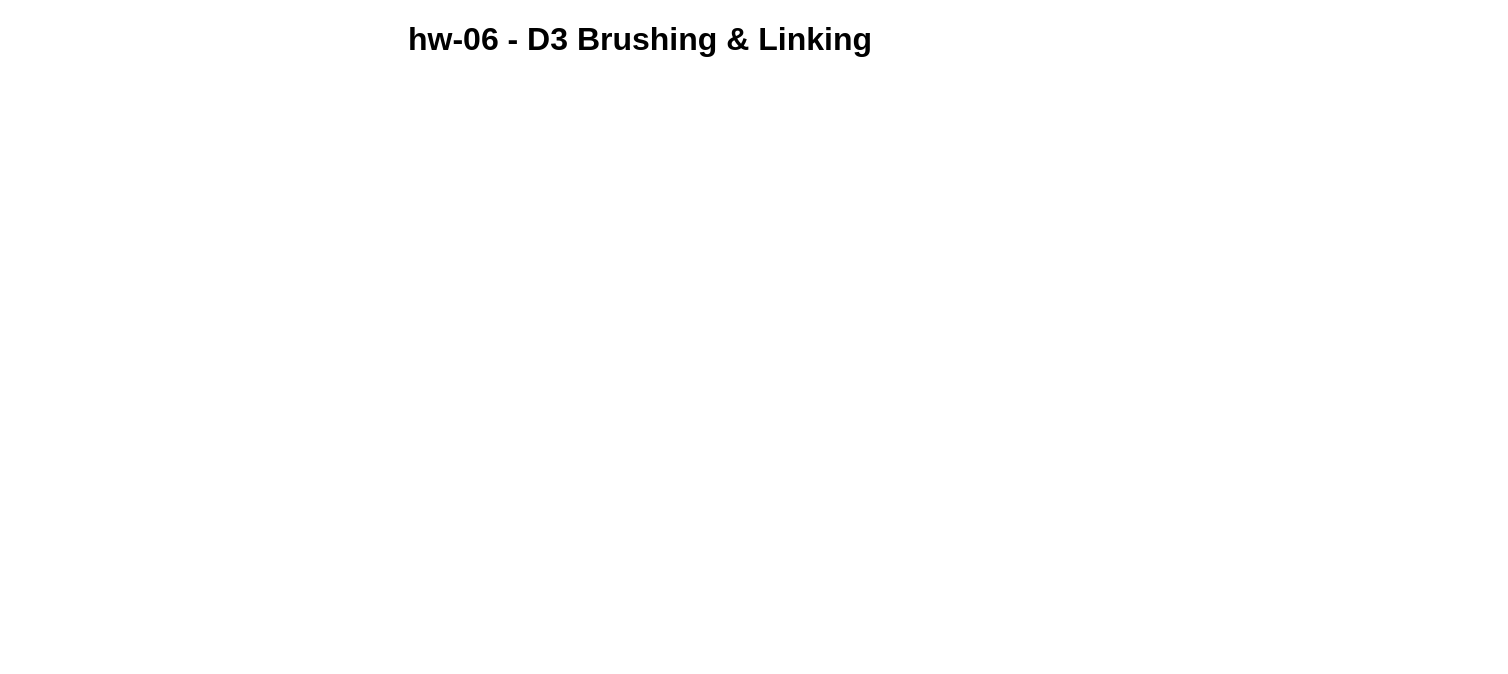
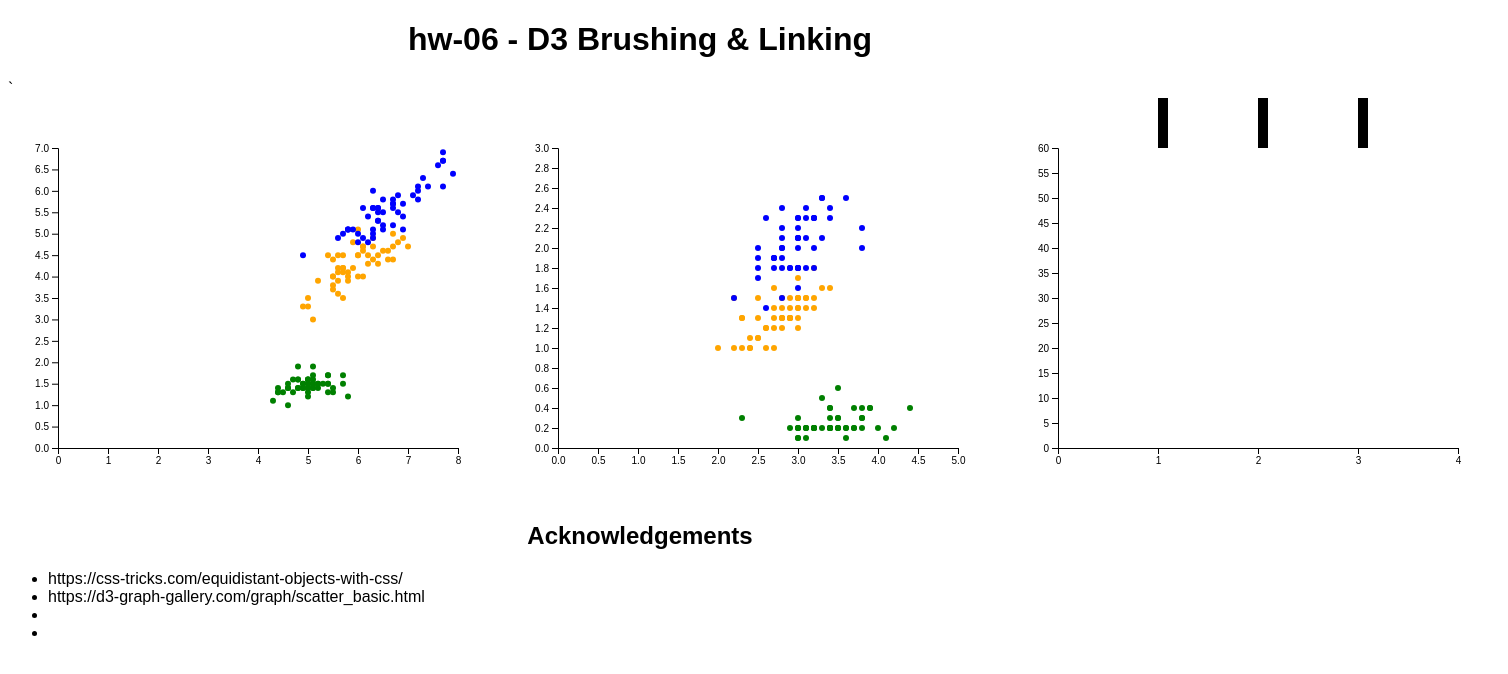
Before and after one commit to DS4200-S23-Class/hw-06-joey-julian, a plain HTML site: page index.html in a window 1280 px wide. Shown: the whole page, 1508 px wide, since content can reach past the window. Drawn offline with Linux system fonts and the light colour scheme.

Commit message:
first two graphs third in progress

```diff
--- a/hw6_stylesheet.css
+++ b/hw6_stylesheet.css
@@ -6,26 +6,11 @@ body {
     text-align: center;
 }
 
-.column {
-    float: left;
+.container {
+    display: flex;
+    justify-content: space-between;
 }
 
-/* Set width length for the left, right and middle columns */
-.left {
-    width: 33%;
-    fill: background-color: #DBF9FC;
+h2 {
+    text-align: center;
 }
-
-.right {
-    width: 33%;
-}
-
-.middle {
-    width: 34%;
-}
-
-.row:after {
-    content: "";
-    display: table;
-    clear: both;
-}
--- a/index.html
+++ b/index.html
@@ -15,17 +15,31 @@
 
 <body>
   <h1 class="header">hw-06 - D3 Brushing & Linking</h1>
+ `
+  <div class="container">
+    <div>
+      <div id="vis1"></div>
+    </div>
+    <div>
+      <div id="vis2"></div>
+    </div>
+    <div>
+      <div id="vis3"></div>
+    </div>
+  </div>
 
-  <div class="row">
-    <div class="column left">
+  <div>
+    <h2>Acknowledgements</h2>
+    <ul>
+        <li>https://css-tricks.com/equidistant-objects-with-css/</li>
+        <li>https://d3-graph-gallery.com/graph/scatter_basic.html</li>
+        <li></li>
+        <li></li>
+    </ul>
+</div>
+<script src='js/hw-06.js'></script>
 
-    </div>
-    <div class="column middle">
 
-    </div>
-    <div class="column right">
-
-    </div>
 </body>
 
 </html>
--- /dev/null
+++ b/js/hw-06.js
@@ -0,0 +1,146 @@
+// Create a Frame
+const FRAME_HEIGHT = 400;
+const FRAME_WIDTH = 500;
+const MARGINS = {left: 50, right: 50, top: 50, bottom: 50};
+
+// Create height and width variables
+const VIS_HEIGHT = FRAME_HEIGHT - MARGINS.top - MARGINS.bottom;
+const VIS_WIDTH = FRAME_WIDTH - MARGINS.left - MARGINS.right;
+
+
+// Create Frame 1
+const FRAME1 = d3.select("#vis1")
+                  .append("svg")
+                    .attr("height", FRAME_HEIGHT)
+                    .attr("width", FRAME_WIDTH)
+                    .attr("class", "frame");
+
+const FRAME2 = d3.select("#vis2")
+                  .append("svg")
+                    .attr("height", FRAME_HEIGHT)
+                    .attr("width", FRAME_WIDTH)
+                    .attr("class", "frame");
+
+const FRAME3 = d3.select("#vis3")
+                  .append("svg")
+                    .attr("height", FRAME_HEIGHT)
+                    .attr("width", FRAME_WIDTH)
+                    .attr("class", "frame");
+
+// Define scale functions that maps our data values
+// (domain) to pixel values (range)
+const X_SCALE1 = d3.scaleLinear()
+                    .domain([0, 8]) // add some padding
+                    .range([0, VIS_WIDTH]);
+
+const Y_SCALE1 = d3.scaleLinear()
+                    .domain([0, 7]) // add some padding
+                    .range([VIS_HEIGHT, 0]);
+
+
+// Define scale functions that maps our data values
+// (domain) to pixel values (range)
+const X_SCALE2 = d3.scaleLinear()
+.domain([0, 5]) // add some padding
+.range([0, VIS_WIDTH]);
+
+const Y_SCALE2 = d3.scaleLinear()
+.domain([0, 3]) // add some padding
+.range([VIS_HEIGHT, 0]);
+
+// Define scale functions that maps our data values
+// (domain) to pixel values (range)
+const X_SCALE3 = d3.scaleLinear()
+.domain([0, 4]) // add some padding
+.range([0, VIS_WIDTH]);
+
+const Y_SCALE3 = d3.scaleLinear()
+.domain([0, 60]) // add some padding
+.range([VIS_HEIGHT, 0]);
+
+function color(type) {
+    if (type == "setosa") {
+        return "green"
+    }
+    if (type == "versicolor") {
+        return "orange"
+    }
+    else {
+        return "blue"
+    }
+}
+
+//Read the data
+d3.csv("/data/iris.csv").then((data) => {
+
+    FRAME1.selectAll("points")
+    .data(data) // passed from .then
+    .enter()
+    .append("circle")
+      .attr("cx", (d) => { return (X_SCALE1(d.Sepal_Length) + MARGINS.left); })
+      .attr("cy", (d) => { return (Y_SCALE1(d.Petal_Length) + MARGINS.bottom); })
+      .attr("r", 3)
+      .attr('fill', d => color(d.Species));
+
+  // Add an x axis to the vis
+  FRAME1.append("g")
+        .attr("transform", "translate(" + MARGINS.left +
+              "," + (VIS_HEIGHT + MARGINS.top) + ")")
+        .call(d3.axisBottom(X_SCALE1).ticks(10))
+          .attr("font-size", '10px');
+
+  // add y axis to the vis
+  FRAME1.append("g")
+        .attr("transform", "translate(" + MARGINS.left +
+              "," + (VIS_HEIGHT - 250) + ")")
+        .call(d3.axisLeft(Y_SCALE1).ticks(10))
+          .attr("font-size", '10px');
+
+  FRAME2.selectAll("points")
+    .data(data) // passed from .then
+    .enter()
+    .append("circle")
+      .attr("cx", (d) => { return (X_SCALE2(d.Sepal_Width) + MARGINS.left); })
+      .attr("cy", (d) => { return (Y_SCALE2(d.Petal_Width) + MARGINS.bottom); })
+      .attr("r", 3)
+      .attr('fill', d => color(d.Species));
+
+  // Add an x axis to the vis
+  FRAME2.append("g")
+        .attr("transform", "translate(" + MARGINS.left +
+              "," + (VIS_HEIGHT + MARGINS.top) + ")")
+        .call(d3.axisBottom(X_SCALE2).ticks(10))
+          .attr("font-size", '10px');
+
+  // add y axis to the vis
+  FRAME2.append("g")
+        .attr("transform", "translate(" + MARGINS.left +
+              "," + (VIS_HEIGHT - 250) + ")")
+        .call(d3.axisLeft(Y_SCALE2).ticks(10))
+          .attr("font-size", '10px');
+
+  const flowers = [1, 2, 3];
+  FRAME3.selectAll(".bar")
+        .data(flowers)
+        .enter()
+        .append("rect")
+            .attr("x", (d) => { return (X_SCALE3(d) + MARGINS.left); })
+            .attr("y", (d) => { return (MARGINS.bottom - Y_SCALE3(50)); })
+            .attr("width", 10)
+            .attr("height", (d) => { return (Y_SCALE3(50)); })
+
+    // Add an x axis to the vis
+    FRAME3.append("g")
+        .attr("transform", "translate(" + MARGINS.left +
+                "," + (VIS_HEIGHT + MARGINS.top) + ")")
+        .call(d3.axisBottom(X_SCALE3).ticks(3))
+        .attr("font-size", '10px');
+
+    // add y axis to the vis
+    FRAME3.append("g")
+        .attr("transform", "translate(" + MARGINS.left +
+                "," + (VIS_HEIGHT - 250) + ")")
+        .call(d3.axisLeft(Y_SCALE3).ticks(10))
+        .attr("font-size", '10px');
+
+})
```
